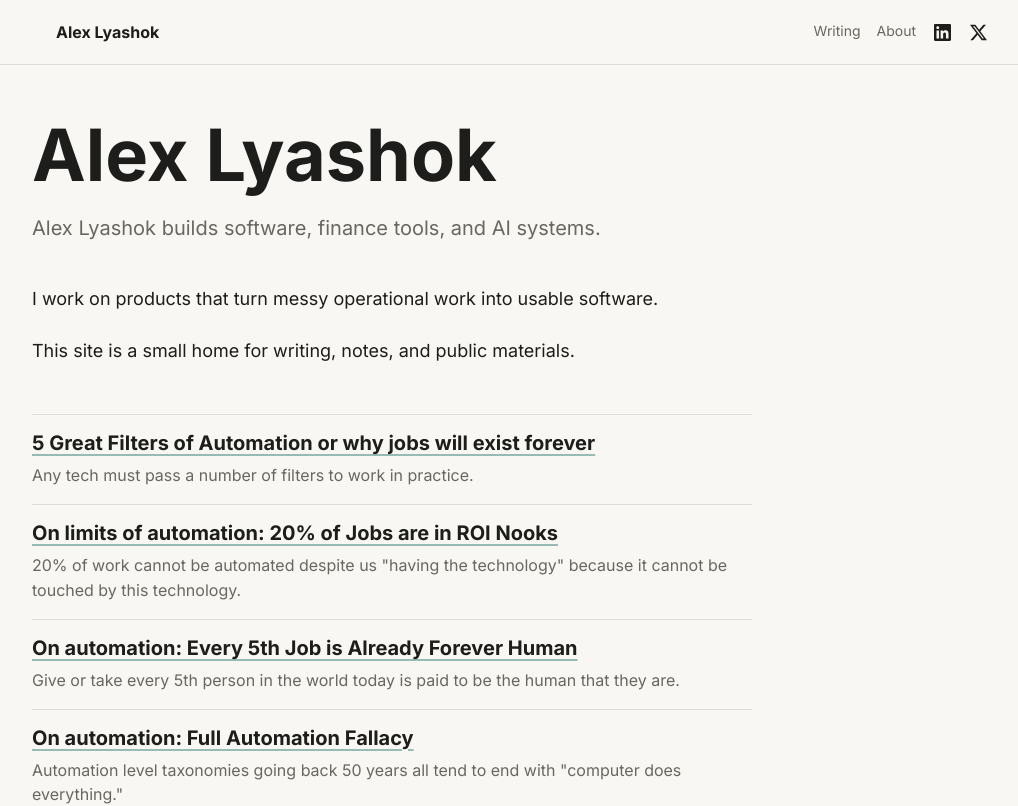
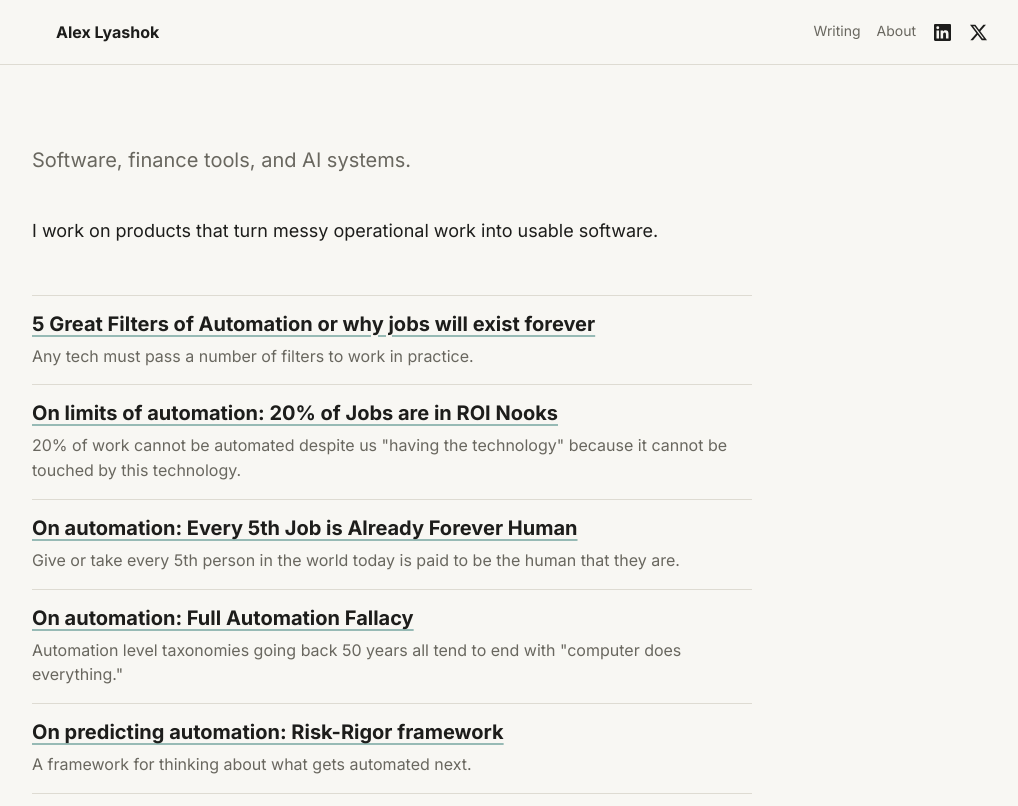
Before and after one commit to olyashok/www-lyashok, a Next.js app: page / in a window 1280 px wide. Shown: the top 806 px of the page, without its empty margins (118-1136 px from the left). Built offline with nearby package versions, Linux system fonts and the light colour scheme; no server answers.

Commit message:
Simplify homepage intro

```diff
--- a/app/[[...slug]]/page.tsx
+++ b/app/[[...slug]]/page.tsx
@@ -64,6 +64,7 @@ export default async function ContentPage({ params }: PageProps) {
   const entry = await getEntryBySlug(slug)
   if (!entry) notFound()
 
+  const isHome = slug.length === 0
   const entries = slug.length === 0 || isBlogIndex(slug) ? await listEntries() : []
   const listedEntries = entries
     .filter((item) =>
@@ -77,7 +78,7 @@ export default async function ContentPage({ params }: PageProps) {
   return (
     <article className="article">
       {formatMeta(entry) && <p className="eyebrow">{formatMeta(entry)}</p>}
-      <h1>{entry.frontmatter.title}</h1>
+      {!isHome && <h1>{entry.frontmatter.title}</h1>}
       {entry.frontmatter.summary && (
         <p className="summary">{entry.frontmatter.summary}</p>
       )}
--- a/content/index.md
+++ b/content/index.md
@@ -1,9 +1,7 @@
 ---
 title: "Alex Lyashok"
-summary: "Alex Lyashok builds software, finance tools, and AI systems."
+summary: "Software, finance tools, and AI systems."
 type: page
 ---
 
 I work on products that turn messy operational work into usable software.
-
-This site is a small home for writing, notes, and public materials.
```
